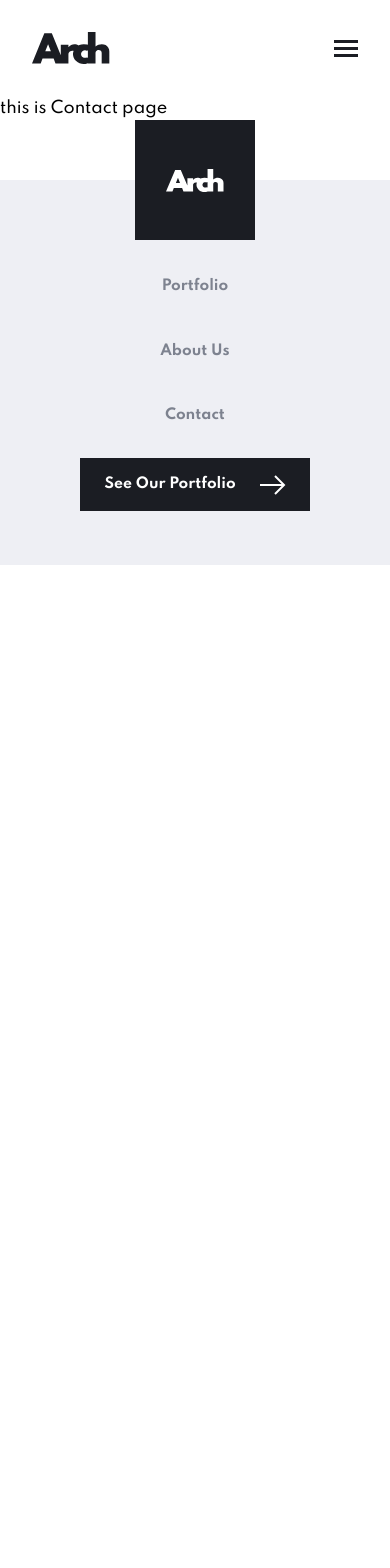
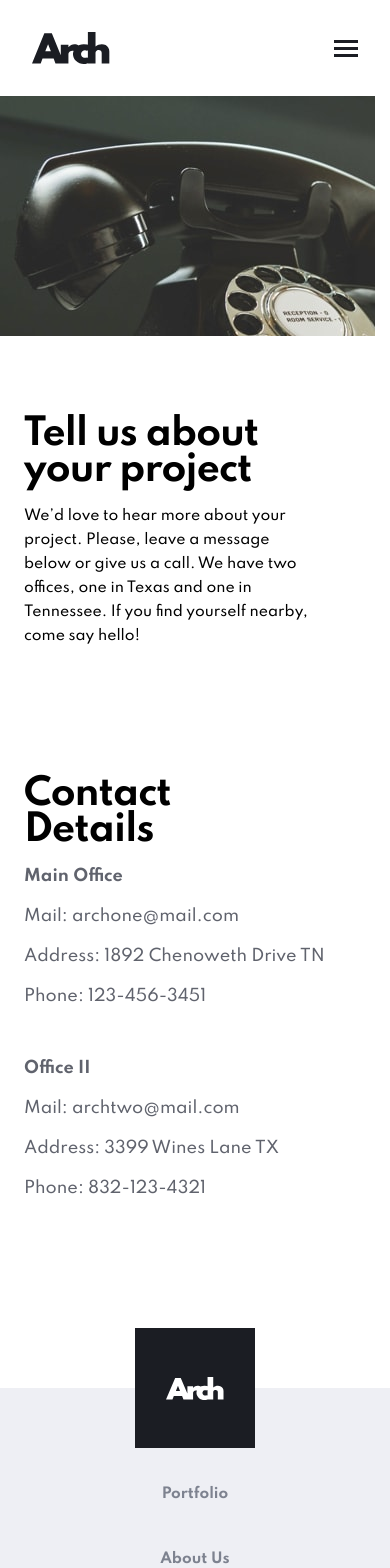
Before and after one commit to chungleee/nextjs-arch-studio, a Next.js app: page /contact in a window 390 px wide. Shown: the top 1568 px of the page. Before the commit the page ends 844 px from the top, so only its background shows below. Built offline with nearby package versions, Linux system fonts and the light colour scheme.

Commit message:
mobile contact page

```diff
--- a/pages/contact.js
+++ b/pages/contact.js
@@ -1,7 +1,58 @@
-import React from "react";
+import React from 'react';
+import ContactDetailCard from '../components/ContactDetailCard';
 
 const Contact = () => {
-  return <div>this is Contact page</div>;
+	const contactDetails = [
+		{
+			name: 'main office',
+			mail: 'archone@mail.com',
+			address: '1892 Chenoweth Drive TN',
+			phone: '123-456-3451',
+		},
+		{
+			name: 'office II',
+			mail: 'archtwo@mail.com',
+			address: '3399 Wines Lane TX',
+			phone: '832-123-4321',
+		},
+	];
+	return (
+		<div>
+			<picture>
+				<img
+					src='/assets/contact/mobile/image-hero.jpg'
+					alt='Telephone hero picture'
+				/>
+			</picture>
+			<main>
+				<section className='pt-20 pb-10 px-6'>
+					<h1 className='font-bold text-left leading-none mb-4 text-4xl tracking-tight md:text-6xl'>
+						Tell us about <br /> your project
+					</h1>
+					<p className='leading-6 mb-12 text-left text-sm lg:w-445px'>
+						We’d love to hear more about your <br /> project. Please, leave a
+						message <br />
+						below or give us a call. We have two <br /> offices, one in Texas
+						and one in <br />
+						Tennessee. If you find yourself nearby, <br /> come say hello!
+					</p>
+				</section>
+				<section className='pt-10 pb-20 px-6'>
+					<h1 className='capitalize font-bold leading-none mb-4 text-4xl tracking-tight md:text-6xl'>
+						contact <br /> details
+					</h1>
+					{contactDetails.map((contactDetail) => {
+						return (
+							<ContactDetailCard
+								key={contactDetails.phone}
+								contactDetail={contactDetail}
+							/>
+						);
+					})}
+				</section>
+			</main>
+		</div>
+	);
 };
 
 export default Contact;
```
